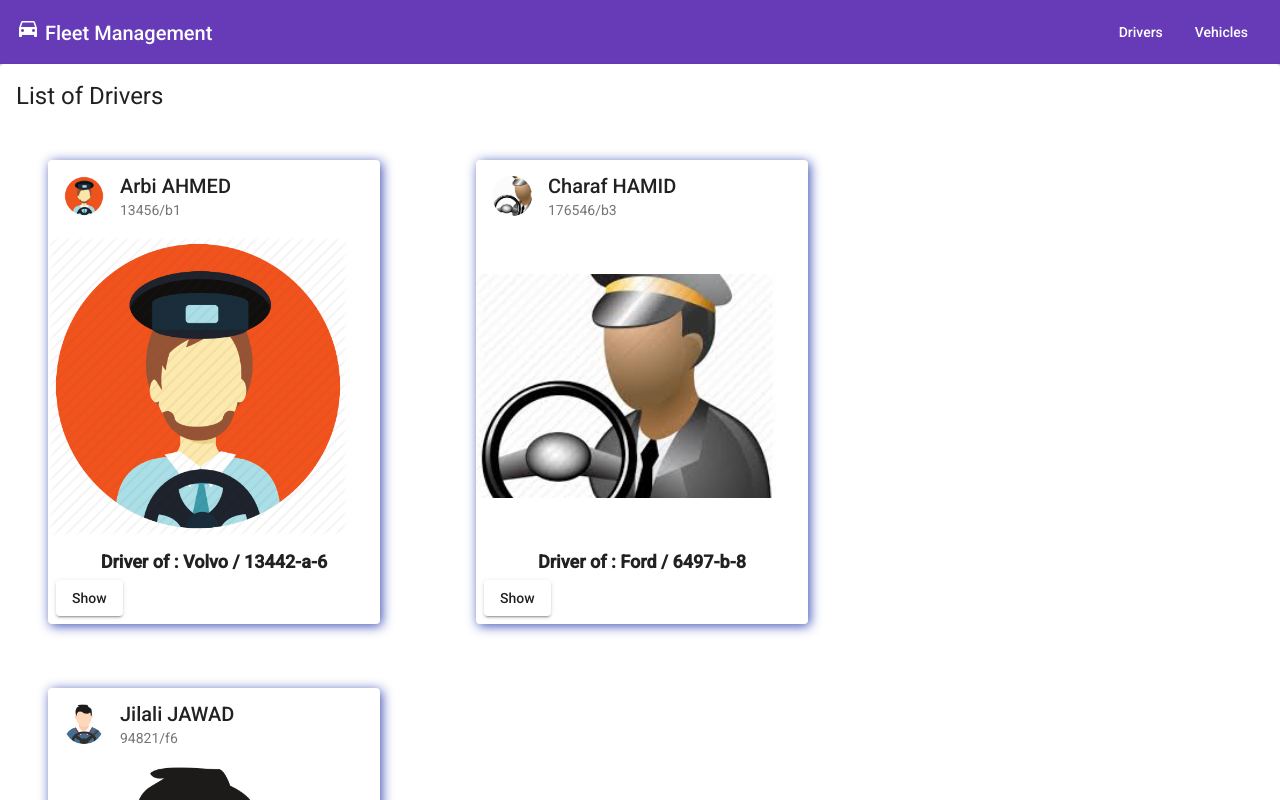
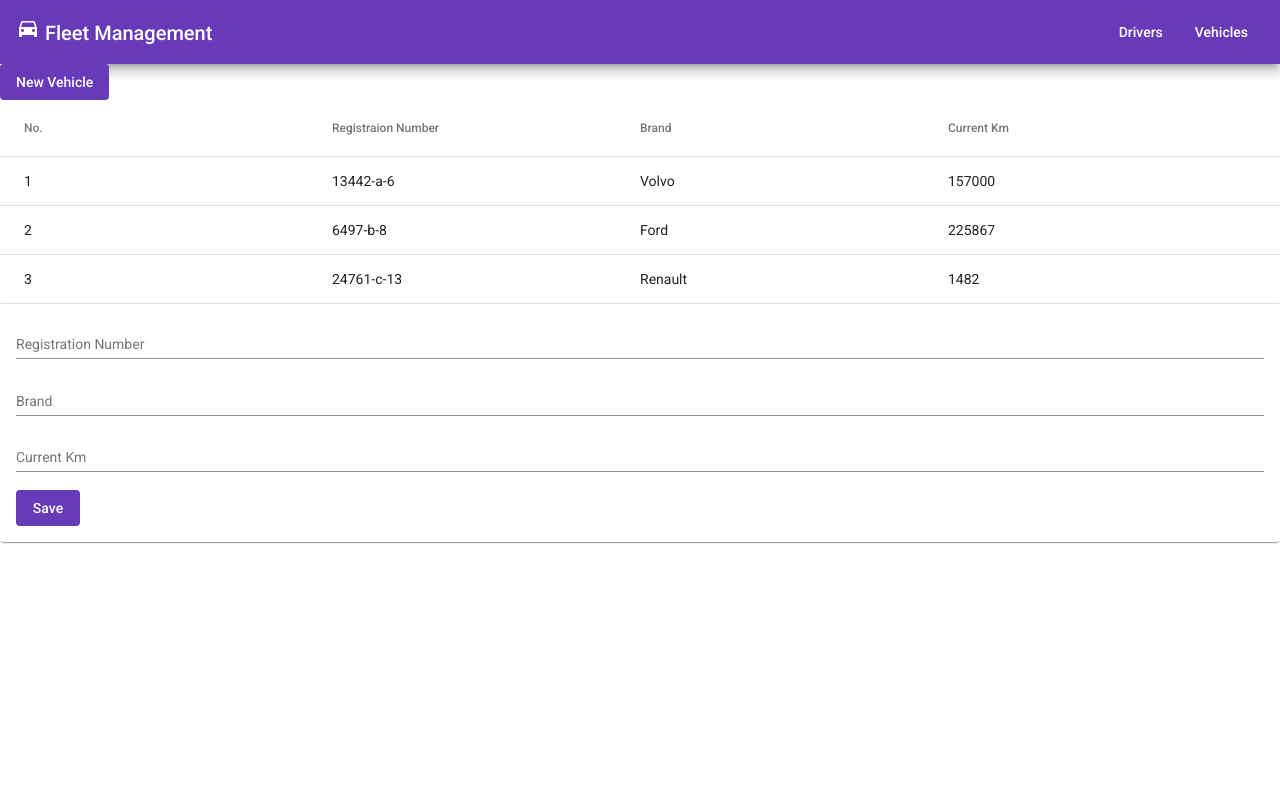
Before and after one commit to youma85/FleetManagement, an Angular app: page /vehicles in a window 1280 px wide. Shown: the top 800 px of the page. Built offline with nearby package versions, Linux system fonts and the light colour scheme.

Commit message:
Generate routing module

```diff
--- /dev/null
+++ b/src/app/app-routing.module.ts
@@ -0,0 +1,24 @@
+import { NgModule } from '@angular/core';
+import {RouterModule, Routes} from '@angular/router';
+import {DriverComponent} from './driver/driver.component';
+import {DriverListComponent} from './driver-list/driver-list.component';
+import {DriverDetailsComponent} from './driver-details/driver-details.component';
+import {VehicleComponent} from './vehicle/vehicle.component';
+
+
+const appRoutes: Routes = [
+  {path: '', redirectTo: '/drivers', pathMatch: 'full'},
+  {path: 'drivers', component: DriverComponent, children: [
+      {path: '', component: DriverListComponent},
+      {path: 'new', component: DriverDetailsComponent},
+      {path: ':id', component: DriverDetailsComponent}
+    ]},
+  {path: 'vehicles', component: VehicleComponent}
+];
+
+@NgModule({
+  imports: [RouterModule.forRoot(appRoutes)],
+  exports: [RouterModule]
+})
+export class AppRoutingModule {
+}
--- a/src/app/app.component.html
+++ b/src/app/app.component.html
@@ -1,3 +1,2 @@
 <app-navbar (pageSelected)="onNavigate($event)"></app-navbar>
-<app-driver *ngIf="loadedPage === 'drivers'"></app-driver>
-<app-vehicle *ngIf="loadedPage === 'vehicles'"></app-vehicle>
+<router-outlet></router-outlet>
--- a/src/app/app.module.ts
+++ b/src/app/app.module.ts
@@ -7,6 +7,7 @@ import {BrowserModule} from '@angular/platform-browser';
 import {BrowserAnimationsModule} from '@angular/platform-browser/animations';
 import {VehicleModule} from './vehicle/vehicle.module';
 import {DriverModule} from './driver/driver.module';
+import {AppRoutingModule} from './app-routing.module';
 
 @NgModule({
   declarations: [
@@ -18,7 +19,8 @@ import {DriverModule} from './driver/driver.module';
     BrowserAnimationsModule,
     SharedModule,
     VehicleModule,
-    DriverModule
+    DriverModule,
+    AppRoutingModule
   ],
   providers: [],
   bootstrap: [AppComponent]
```
